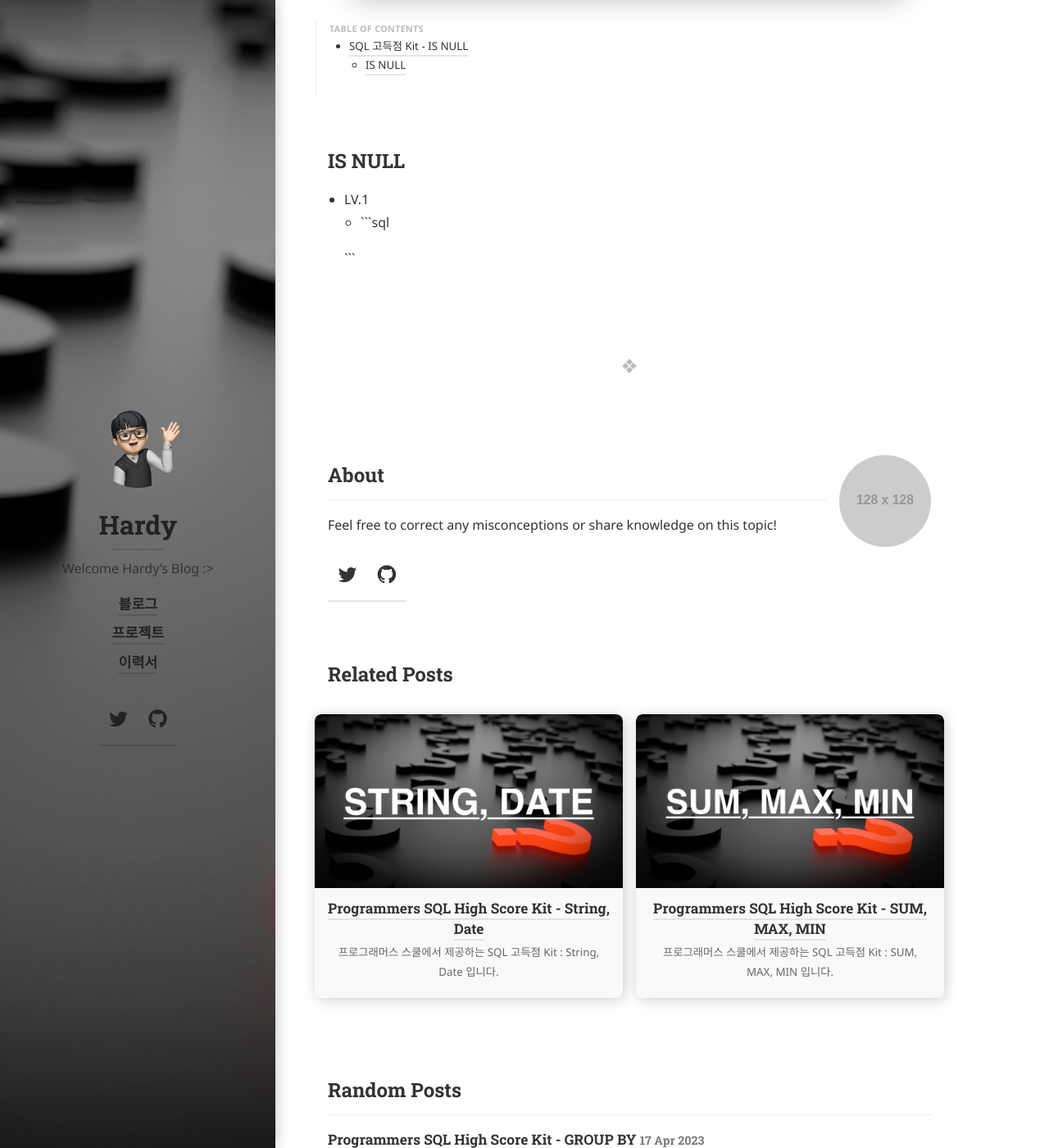
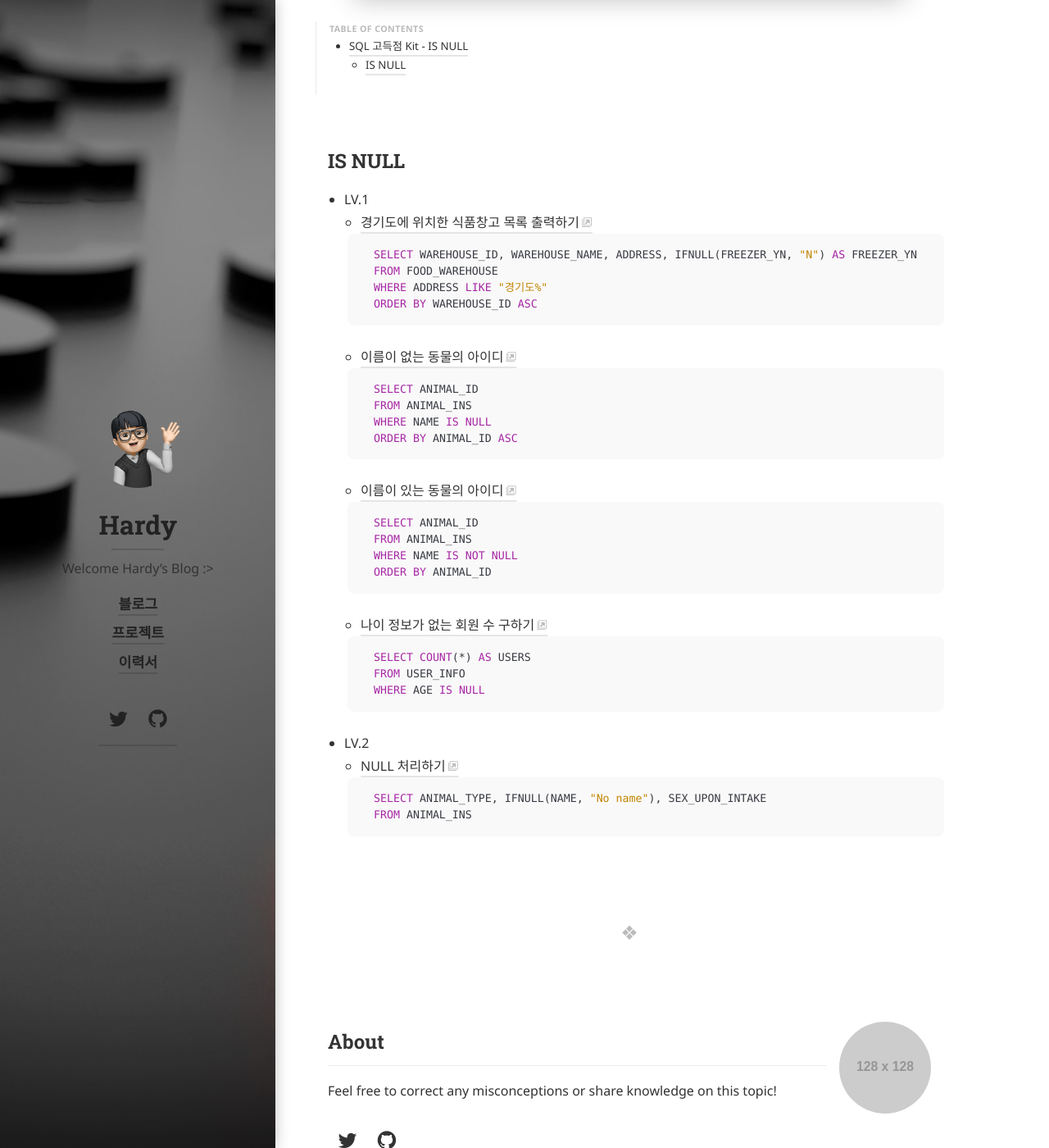
Before and after one commit to hardy716/hardy716.github.io, a Jekyll site: the page built from SQL/_posts/2023-04-17-프로그래머스-SQL-고득점-Kit-IS_NULL.md, in a window 1280 px wide and 1400 px high, scrolled down 876 px. Shown: the whole window at 82% size. Built offline with Jekyll 4.4.1, drawn with Linux system fonts in a browser that asks for light colours; cached includes are drawn as plain includes; nearby versions of some CDN libraries; some web fonts are replaced; library files that are not in the unit come from our copies.

Commit message:
blog post

````diff
--- a/SQL/_posts/2023-04-17-프로그래머스-SQL-고득점-Kit-IS_NULL.md
+++ b/SQL/_posts/2023-04-17-프로그래머스-SQL-고득점-Kit-IS_NULL.md
@@ -23,7 +23,37 @@ invert_sidebar: true
 ## IS NULL
 
 - LV.1
-    - []()
+    - [경기도에 위치한 식품창고 목록 출력하기](https://school.programmers.co.kr/learn/courses/30/lessons/131114)
     ```sql
+    SELECT WAREHOUSE_ID, WAREHOUSE_NAME, ADDRESS, IFNULL(FREEZER_YN, "N") AS FREEZER_YN
+    FROM FOOD_WAREHOUSE
+    WHERE ADDRESS LIKE "경기도%"
+    ORDER BY WAREHOUSE_ID ASC
+    ```
+    - [이름이 없는 동물의 아이디](https://school.programmers.co.kr/learn/courses/30/lessons/59039)
+    ```sql
+    SELECT ANIMAL_ID
+    FROM ANIMAL_INS
+    WHERE NAME IS NULL
+    ORDER BY ANIMAL_ID ASC
+    ```
+    - [이름이 있는 동물의 아이디](https://school.programmers.co.kr/learn/courses/30/lessons/59407)
+    ```sql
+    SELECT ANIMAL_ID
+    FROM ANIMAL_INS
+    WHERE NAME IS NOT NULL
+    ORDER BY ANIMAL_ID
+    ```
+    - [나이 정보가 없는 회원 수 구하기](https://school.programmers.co.kr/learn/courses/30/lessons/131528)
+    ```sql
+    SELECT COUNT(*) AS USERS
+    FROM USER_INFO
+    WHERE AGE IS NULL
+    ```
 
+- LV.2
+    - [NULL 처리하기](https://school.programmers.co.kr/learn/courses/30/lessons/59410)
+    ```sql
+    SELECT ANIMAL_TYPE, IFNULL(NAME, "No name"), SEX_UPON_INTAKE
+    FROM ANIMAL_INS
     ```
````
